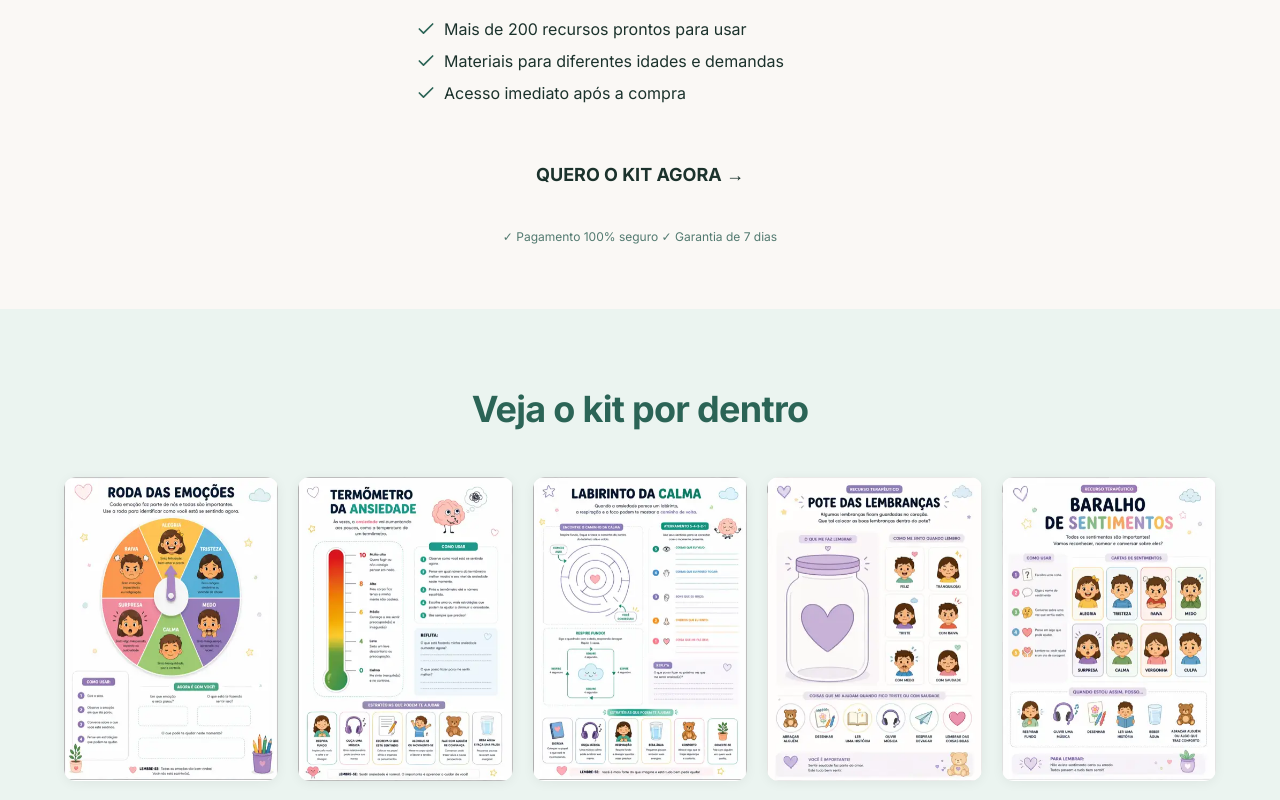
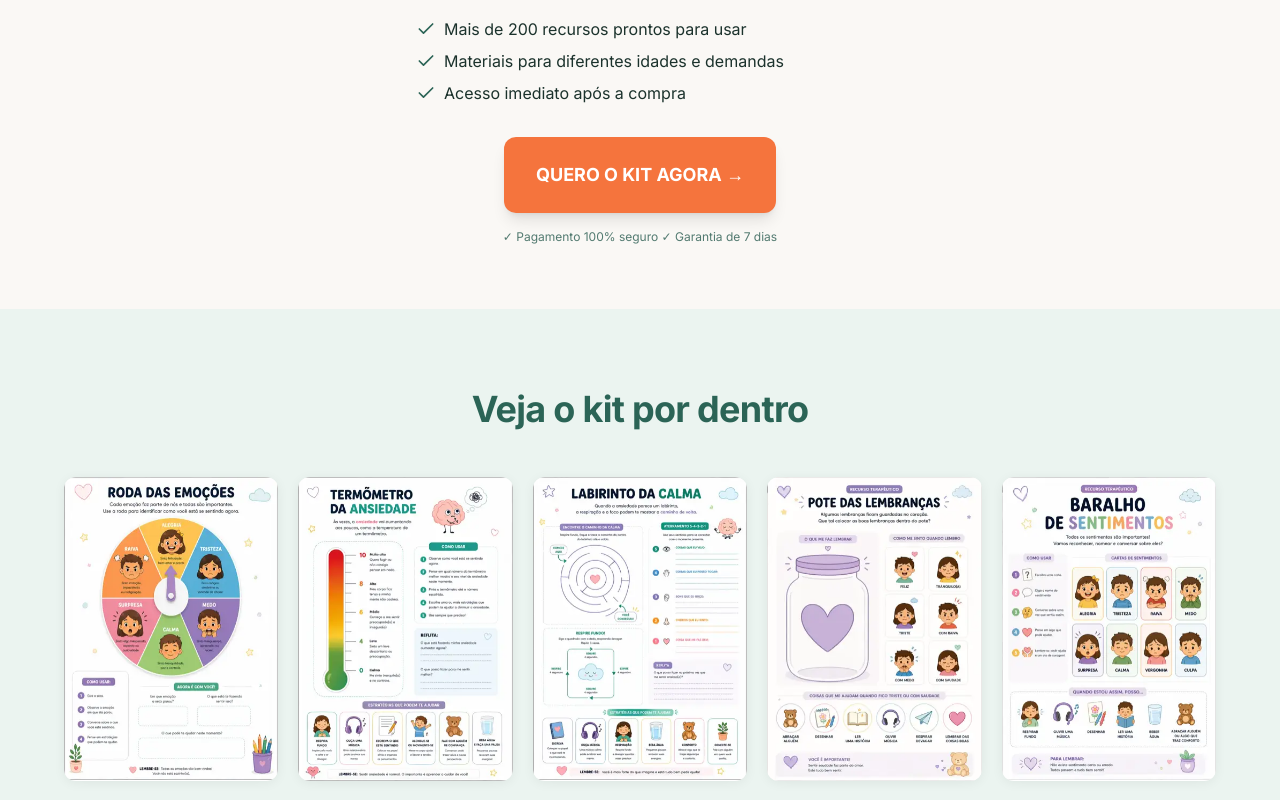
Before and after one commit to chats3108/kit-consultorio-ludico, a React (Vite) app: page / in a window 1280 px wide. Shown: the part 860-1660 px from the top of the page. Built offline with nearby package versions, Linux system fonts and the light colour scheme; the HTML template or start-up script is replaced by a standard one.

Commit message:
Changes
Co-authored-by: tavaresprimeshopify-ops <239509785+tavaresprimeshopify-ops@users.noreply.github.com>

```diff
--- a/src/components/ui/button.tsx
+++ b/src/components/ui/button.tsx
@@ -14,7 +14,8 @@ const buttonVariants = cva(
         destructive: "bg-destructive text-destructive-foreground hover:bg-destructive/90",
         outline: "border-2 border-primary text-primary bg-background hover:bg-accent",
         secondary: "bg-secondary text-secondary-foreground hover:bg-secondary/90 shadow-card",
-        ghost: "hover:bg-accent hover:text-accent-foreground",
+        ghost: "hover:bg-muted hover:text-foreground",
+        accent: "bg-accent text-accent-foreground hover:bg-accent-hover shadow-lg hover:shadow-xl hover:scale-[1.02]",
         link: "text-primary underline-offset-4 hover:underline",
       },
       size: {
```
